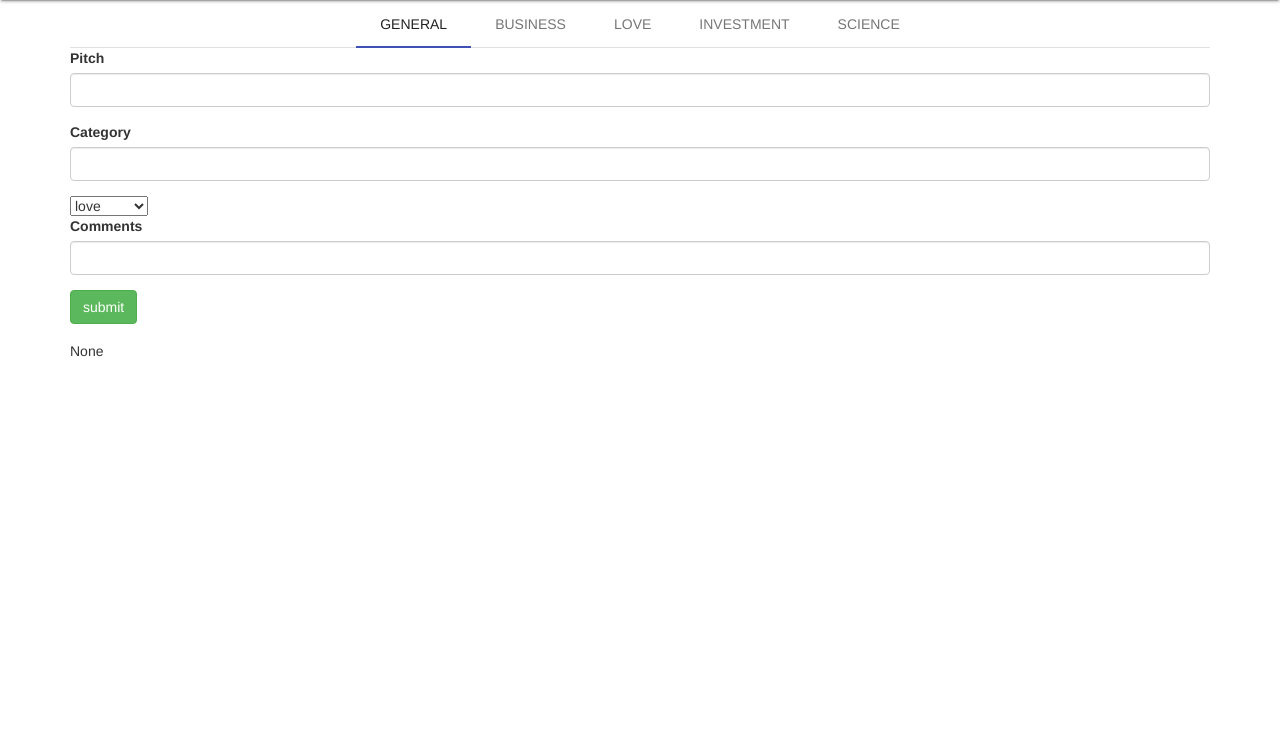
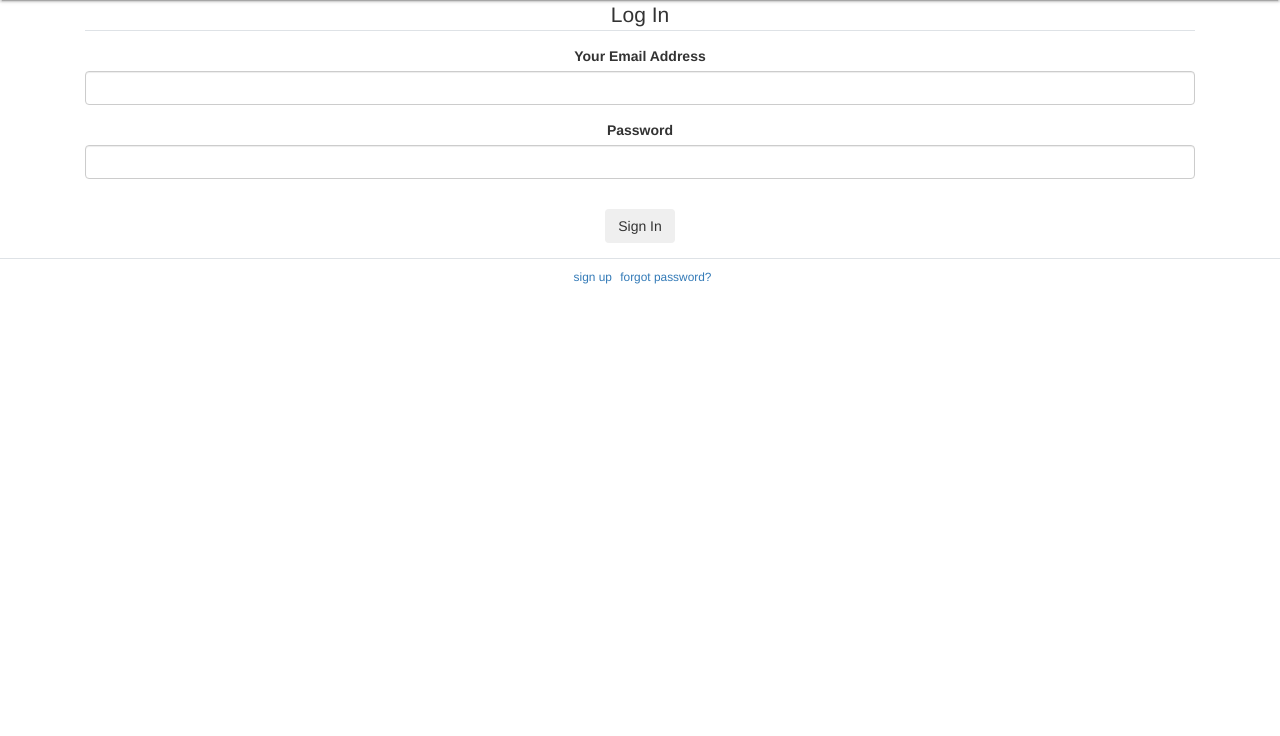
Before and after one commit to KabageMark/oneminute2, a Flask app: page / in a window 1280 px wide. Shown: the part 64-800 px from the top of the page. Run offline with Flask 2, Linux system fonts and the light colour scheme; some libraries are stand-ins or nearby versions.

Commit message:
login page with forms added

```diff
--- a/app/main/forms.py
+++ b/app/main/forms.py
@@ -1,6 +1,6 @@
 from flask_wtf import FlaskForm
 from wtforms import StringField, PasswordField , SubmitField,BooleanField
-from wtforms.validators import DataRequired , Length , Email , EqualTo
+from wtforms.validators import DataRequired,Required, Length , Email , EqualTo
 
 
 
@@ -14,3 +14,25 @@ class pitchForm(FlaskForm):
     comments = StringField('Comments')
 
     submit = SubmitField('submit')
+
+class LoginForm(FlaskForm):
+    email = StringField('Your Email Address',validators=[Required(),Email()])
+    password = PasswordField('Password',validators =[Required()])
+    remember = BooleanField('Remember me')
+    submit = SubmitField('Sign In')
+
+class RegistrationForm(FlaskForm):
+    email = StringField('Your Email Address',validators=[Required(),Email()])
+    username = StringField('Enter your username',validators = [Required()])
+    password = PasswordField('Password',validators = [Required(),
+    EqualTo('password_confirm',message = 'Passwords must match')])
+    password_confirm = PasswordField('Confirm Passwords',validators = [Required()])
+    submit = SubmitField('Sign Up')
+
+    def validate_email(self,data_field):
+            if User.query.filter_by(email =data_field.data).first():
+                raise ValidationError('There is an account with that email')
+
+    def validate_username(self,data_field):
+        if User.query.filter_by(username = data_field.data).first():
+            raise ValidationError('That username is taken')
--- a/app/main/views.py
+++ b/app/main/views.py
@@ -1,24 +1,55 @@
-# from flask_login import login_required
+from flask_login import login_required
 from flask import render_template,redirect,url_for, flash,request
-# from flask_login import login_user
-# from ..models import User
-from .forms import pitchForm
-# from .. import db
+from flask_login import login_user
+from ..models import User
+from .forms import pitchForm,LoginForm,RegistrationForm
+from .. import db
 from .import main
 
-# @main.route('/home')
-# def index():
 
-#      return render_template('home.html')
-
-@main.route("/",methods=['GET','POST'])
+@main.route("/home/",methods=['GET','POST'])
 def home():
-    pitching=[]
-    form = pitchForm(pitching)
+    form = pitchForm()
     pitch = form.pitch.data
     category = form.category.data
     comments = form.comments.data
     print(pitch)
     print(category)
     print(comments)
-    return render_template('index.html',pitch = pitch, category = category,comments = comments,form = form)
+    return render_template('home.html',pitch = pitch, category = category,comments = comments,form = form)
+
+
+
+
+@main.route('/',methods=['GET','POST'])
+def login():
+    login_form = LoginForm()
+    if login_form.validate_on_submit():
+        user = User.query.filter_by(email = login_form.email.data).first()
+        if user is not None and user.verify_password(login_form.password.data):
+            login_user(user,login_form.remember.data)
+            return redirect(request.args.get('next') or url_for('main.index'))
+
+        flash('Invalid username or Password')
+
+    title = "pitch login"
+    return render_template('index.html',form = login_form,title=title)
+
+@main.route('/logout')
+@login_required
+def logout():
+    logout_user()
+    flash('You have been successfully logged out')
+    return redirect(url_for("main.index"))
+
+
+@main.route('/home/register',methods = ["GET","POST"])
+def register():
+    form = RegistrationForm()
+    if form.validate_on_submit():
+        user = User(email = form.email.data, username = form.username.data,password = form.password.data)
+        db.session.add(user)
+        db.session.commit()
+        return redirect(url_for('.login'))
+        title = "New Account"
+    return render_template('register.html',form = form)
--- a/app/templates/index.html
+++ b/app/templates/index.html
@@ -1,6 +1,11 @@
 
 
 {% block content %}
+<link rel="stylesheet" href="https://maxcdn.bootstrapcdn.com/bootstrap/3.3.7/css/bootstrap-theme.min.css" integrity="sha384-rHyoN1iRsVXV4nD0JutlnGaslCJuC7uwjduW9SVrLvRYooPp2bWYgmgJQIXwl/Sp" crossorigin="anonymous">
+
+<!-- Latest compiled and minified JavaScript -->
+<script src="https://maxcdn.bootstrapcdn.com/bootstrap/3.3.7/js/bootstrap.min.js" integrity="sha384-Tc5IQib027qvyjSMfHjOMaLkfuWVxZxUPnCJA7l2mCWNIpG9mGCD8wGNIcPD7Txa" crossorigin="anonymous"></script>
+<link rel="stylesheet" href="https://maxcdn.bootstrapcdn.com/bootstrap/4.0.0/css/bootstrap.min.css" integrity="sha384-Gn5384xqQ1aoWXA+058RXPxPg6fy4IWvTNh0E263XmFcJlSAwiGgFAW/dAiS6JXm" crossorigin="anonymous">
 <link rel="stylesheet" href="https://fonts.googleapis.com/icon?family=Material+Icons">
 <link rel="stylesheet" href="https://code.getmdl.io/1.3.0/material.indigo-pink.min.css">
 <script defer src="https://code.getmdl.io/1.3.0/material.min.js"></script>
@@ -23,75 +28,38 @@
                     </nav>
                   </div>
                 </header>
-               <main class="mdl-layout__content">
+
    <div class="container">
-                    <div class="page-content">
-                        <div class="mdl-tabs mdl-js-tabs mdl-js-ripple-effect">
-                                <div class="mdl-tabs__tab-bar">
-                                    <a href="#General-panel" class="mdl-tabs__tab is-active">General</a>
-                                    <a href="#business-panel" class="mdl-tabs__tab">business</a>
-                                    <a href="#sports-panel" class="mdl-tabs__tab">love</a>
-                                    <a href="#technology-panel" class="mdl-tabs__tab">investment</a>
-                                    <a href="#science-panel" class="mdl-tabs__tab">science</a>
+     <center>
+       <form method="POST" action="">
+           {{form.hidden_tag()}}
+           <fieldset class="form-group">
+               <legend class="border-bottom mb-4">Log In</legend>
+            <div class="form-group">
+                {{form.email.label}}
+                <br>
+                {{form.email(class="form-control") }}
             </div>
-
-                                <div class="mdl-tabs__panel is-active" id="General-panel">
-                                    <div class="form-group" placeholder="Write you pitch here">
-                                        {{form.pitch.label}}
-                                        {{form.pitch(class="form-control") }}
-                                    </div>
-                                    <div class="form-group" placeholder="Category" id="categoryform">
-                                        {{form.category.label}}
-                                        {{form.category(class="form-control" )}}
+            <div class="form-group">
+                {{form.password.label}}
+                <br>
+                {{form.password (class="form-control")}}
             </div>
            </fieldset>
-                                    <select name="categorylist" form="categoryform">
-                                          <option value="love">love</option>
-                                          <option value="business">business</option>
-                                          <option value="sales">sales</option>
-                                          <option value="keynote">keynote</option>
-                                    </select>
-
-                                      <div class="form-group" placeholder="Category" id="categoryform">
-                                          {{form.comments.label}}
-                                          {{form.comments(class="form-control" )}}
-                                         </div>
-
            <div class="form-group">
-                                       {{form.submit(class="btn btn-Success" )}}
+               {{form.submit(class="btn")}}
                </div>
             </form>
-
-                               <p>{{pitch}}</p>
-
+          </center>
    </div>
-
-                                <div class="mdl-tabs__panel" id="business-panel">
-                                  <ul>
-
-                                  </ul>
-
+  <center>
+   <div class="border-top pt-3">
+        <small class="text-muted">
+         <a class="ml-2" href="">sign up </a>
+        </small>
+        <small>
+         <a class="ml-2" href="#">forgot password?</a>
+        </small>
    </div>
-                                <div class="mdl-tabs__panel" id="sports-panel">
-                                  <ul>
-
-                                  </ul>
-
-                                </div>
-                                <div class="mdl-tabs__panel" id="technology-panel">
-                                    <ul>
-
-                                    </ul>
-
-                                  </div>
-                                  <div class="mdl-tabs__panel" id="science-panel">
-                                      <ul>
-
-                                      </ul>
-                                      </div>
-                              </div>
-                              </div>
-                    {%endblock%}
-             </div>
-        </div>
-    </main>
+  </center>
+{% endblock %}
```
Also changed, not shown: app/templates/home.html (added, +97 -0 lines), app/templates/register.html (deleted). Lines whose indentation alone changed are shown as unchanged.
